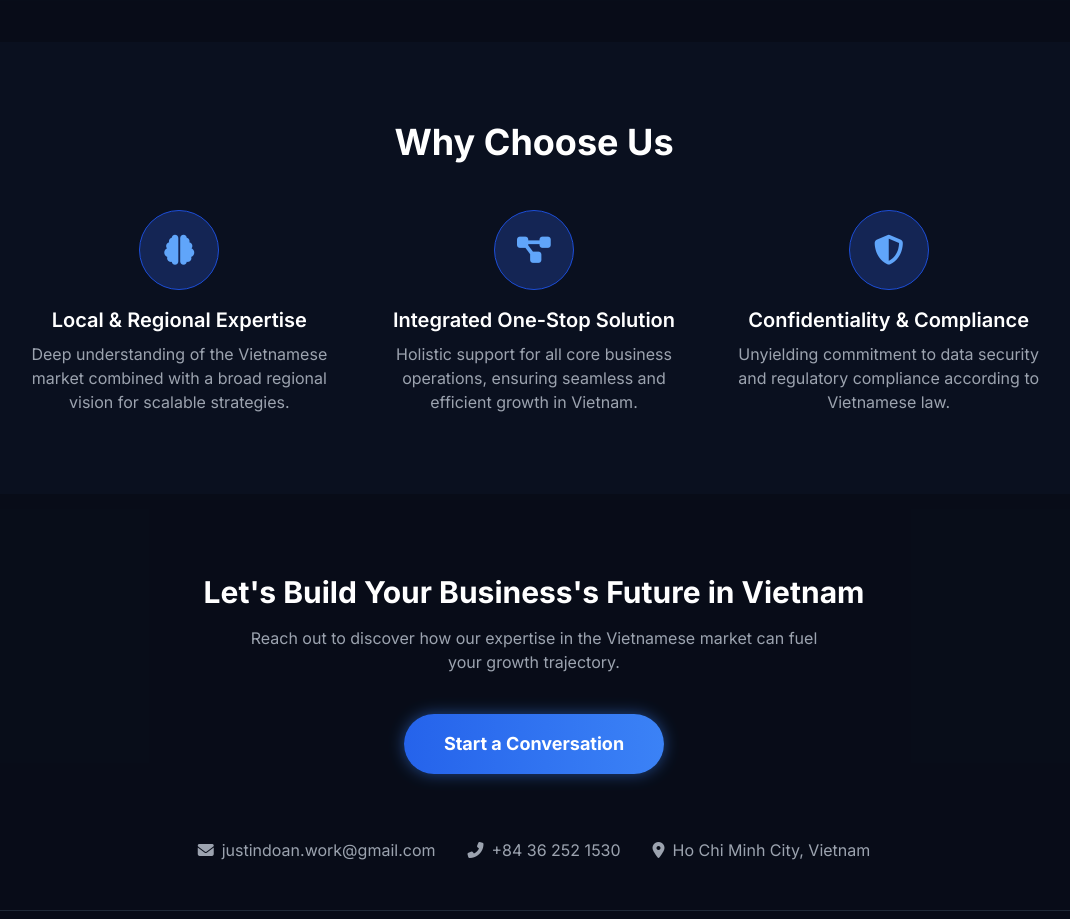
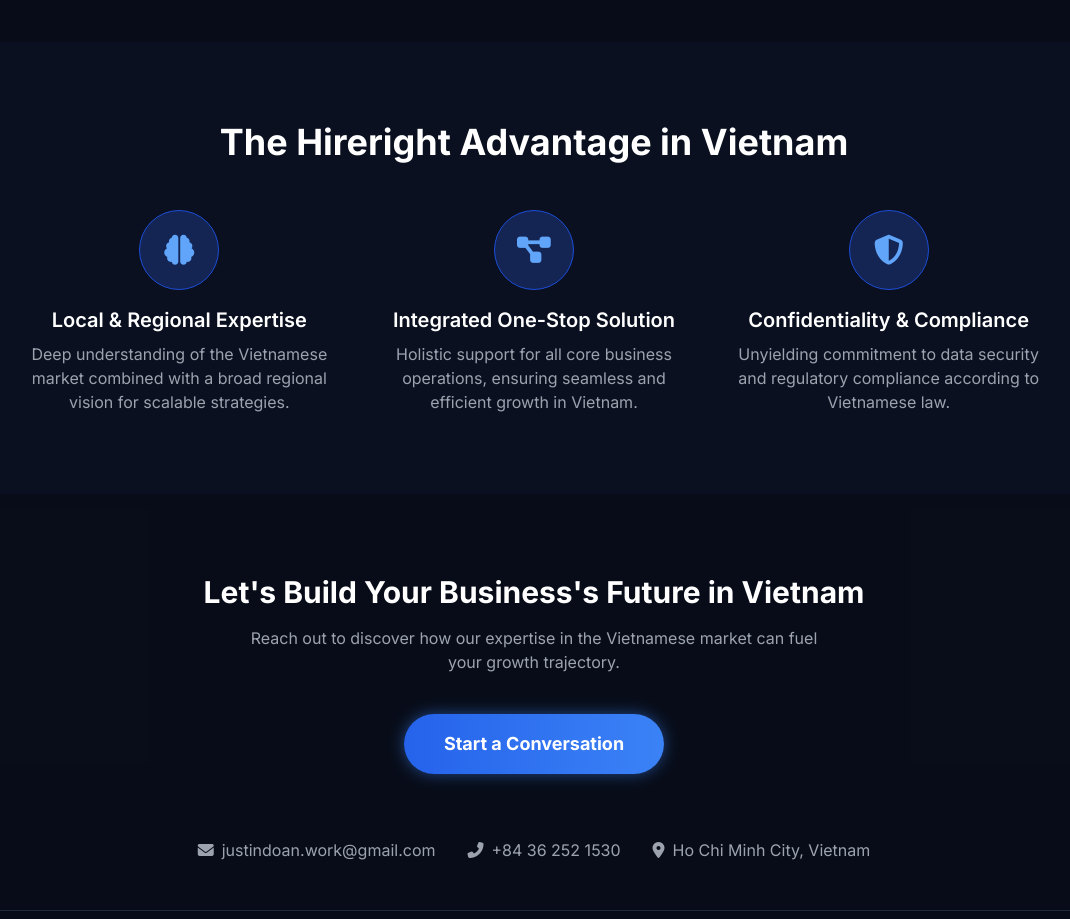
Before and after one commit to HIRERIGHT-CONSULTING/HIRERIGHTCONSULTING, a plain HTML site: page index.html in a window 1280 px wide. Shown: the part 1520-2439 px from the top of the page, without its empty margins (106-1176 px from the left). Drawn offline with nearby package versions, Linux system fonts and the light colour scheme.

Commit message:
Update index.html

```diff
--- a/index.html
+++ b/index.html
@@ -228,7 +228,7 @@
     <section id="why-us" class="py-20 fade-in-section">
         <div class="container mx-auto px-6">
             <div class="text-center mb-12">
-                <h2 class="text-3xl md:text-4xl font-bold section-title">Why Choose Us</h2>
+                <h2 class="text-3xl md:text-4xl font-bold section-title">The Hireright Advantage in Vietnam</h2>
             </div>
             <div class="max-w-5xl mx-auto grid grid-cols-1 md:grid-cols-3 gap-10">
                 <div class="text-center">
```
